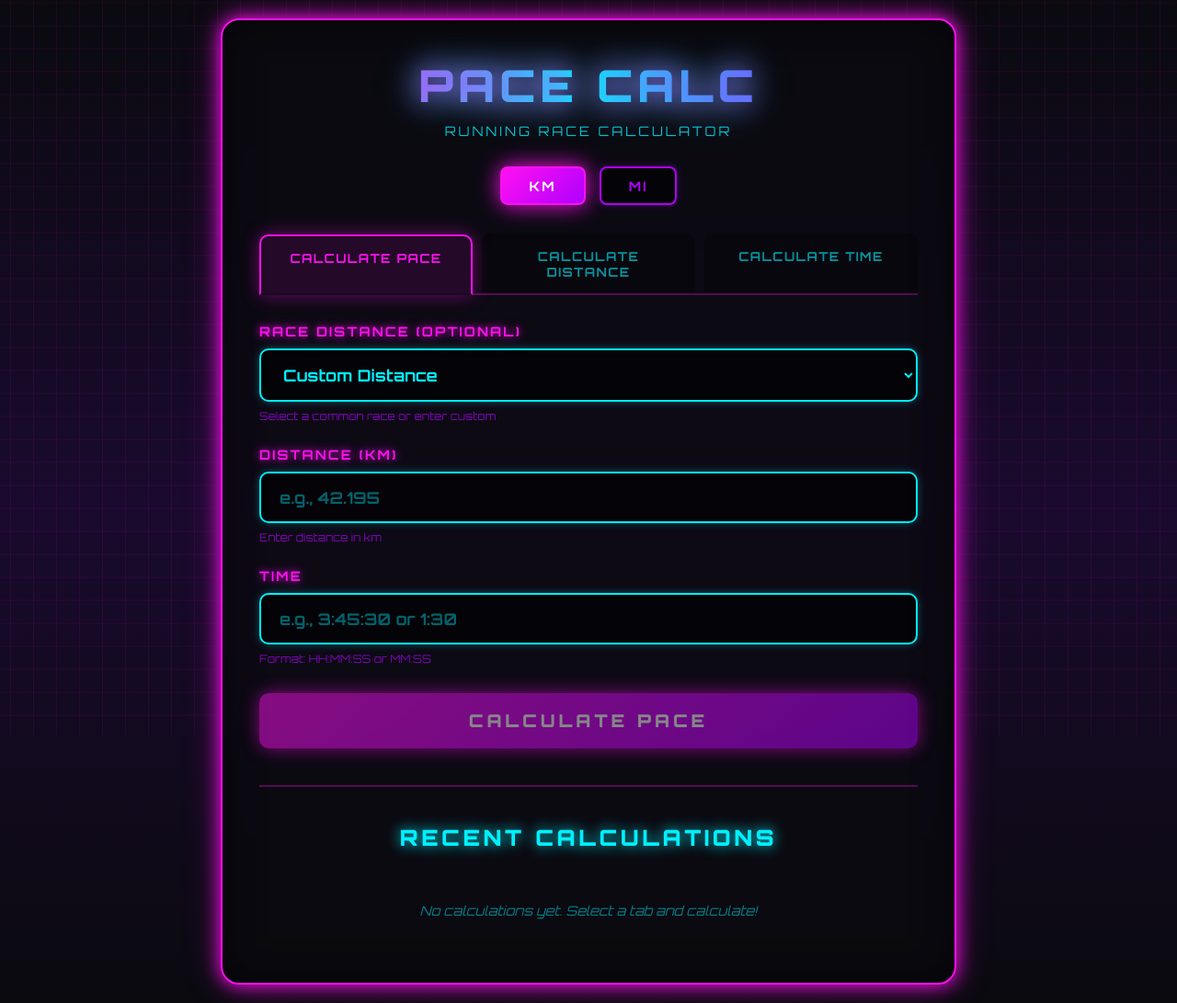
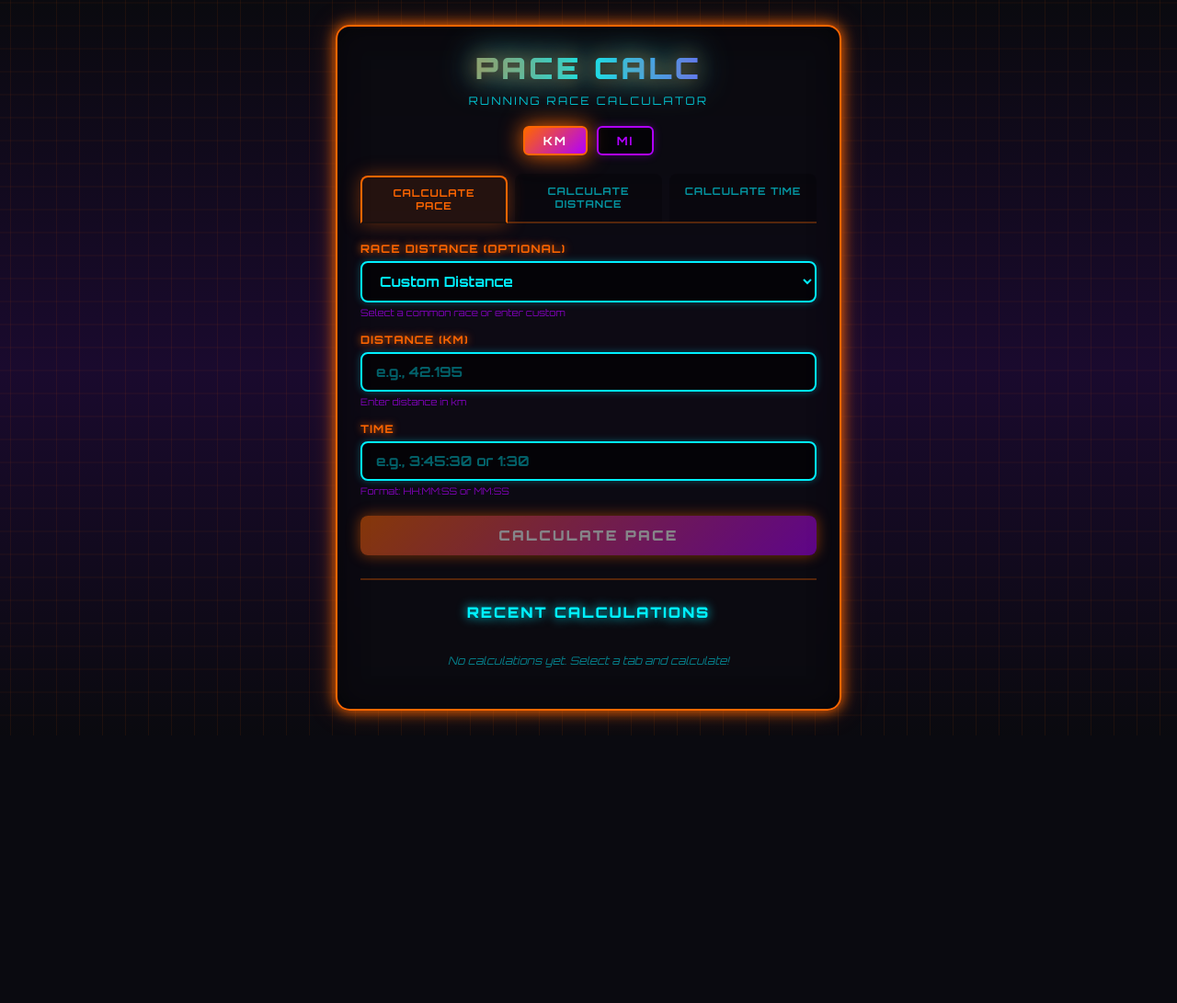
Before and after one commit to crousky/pace-calc-fox, an ASP.NET Core app: page / in a window 1280 px wide. Shown: the whole page at 92% size. After the commit the page ends 800 px from the top, so only its background shows below. Run offline with ASP.NET Core 8, Linux system fonts and the light colour scheme; style sheets or scripts are compiled from the project's sources.

Commit message:
Replace pink with neon orange and make UI more compact
Color Changes:
- Replaced all pink/magenta colors (#ff10f0) with neon orange (#ff6600)
- Updated all rgba(255, 16, 240) references to rgba(255, 102, 0)
- Maintained synthwave aesthetic with orange, blue, and purple palette

Size Reductions:
- Reduced calculator max-width from 800px to 550px
- Reduced container padding from 40px to 25px
- Reduced h1 font size from 3rem to 2rem
- Reduced subtitle from 0.9rem to 0.75rem
- Reduced unit selector buttons padding from 10px/30px to 6px/20px
- Reduced tabs padding from 15px/20px to 10px/12px
- Reduced tab font size from 0.85rem to 0.7rem
- Reduced input/select padding from 15px/20px to 10px/15px
- Reduced input/select font size from 1.1rem to 0.95rem
- Reduced label font size from 0.9rem to 0.75rem
- Reduced button padding from 18px to 12px
- Reduced button font size from 1.2rem to 0.95rem
- Reduced result display from 2.5rem to 1.8rem
- Reduced all margins and gaps throughout for compact layout

Overall Impact:
- Calculator now takes up ~30% less vertical space
- More compact, efficient use of screen real estate
- Maintains readability while being less overwhelming
- Better for smaller screens and quick calculations

```diff
--- a/PaceCalc/wwwroot/css/app.css
+++ b/PaceCalc/wwwroot/css/app.css
@@ -1,13 +1,13 @@
 @import url('https://fonts.googleapis.com/css2?family=Orbitron:wght@400;700;900&display=swap');
 
 :root {
-    --neon-pink: #ff10f0;
+    --neon-orange: #ff6600;
     --neon-blue: #00f0ff;
     --neon-purple: #b000ff;
     --neon-yellow: #fff700;
     --dark-bg: #0a0a0f;
     --darker-bg: #050508;
-    --grid-color: #ff10f044;
+    --grid-color: #ff660044;
 }
 
 * {
@@ -116,36 +116,36 @@ body::before {
 }
 
 .calculator-container {
-    max-width: 800px;
+    max-width: 550px;
     width: 100%;
-    padding: 40px;
+    padding: 25px;
     background: rgba(10, 10, 15, 0.8);
-    border: 2px solid var(--neon-pink);
-    border-radius: 20px;
+    border: 2px solid var(--neon-orange);
+    border-radius: 15px;
     box-shadow:
-        0 0 20px var(--neon-pink),
-        0 0 40px rgba(255, 16, 240, 0.3),
-        inset 0 0 40px rgba(0, 0, 0, 0.5);
+        0 0 15px var(--neon-orange),
+        0 0 30px rgba(255, 102, 0, 0.3),
+        inset 0 0 30px rgba(0, 0, 0, 0.5);
     backdrop-filter: blur(10px);
 }
 
 h1 {
-    font-size: 3rem;
+    font-size: 2rem;
     font-weight: 900;
     text-align: center;
-    margin-bottom: 10px;
-    background: linear-gradient(90deg, var(--neon-pink), var(--neon-blue), var(--neon-purple));
+    margin-bottom: 8px;
+    background: linear-gradient(90deg, var(--neon-orange), var(--neon-blue), var(--neon-purple));
     -webkit-background-clip: text;
     -webkit-text-fill-color: transparent;
     background-clip: text;
-    text-shadow: 0 0 30px rgba(255, 16, 240, 0.5);
+    text-shadow: 0 0 20px rgba(255, 102, 0, 0.5);
     letter-spacing: 0.1em;
     animation: glow 2s ease-in-out infinite alternate;
 }
 
 @keyframes glow {
     from {
-        filter: drop-shadow(0 0 5px var(--neon-pink));
+        filter: drop-shadow(0 0 5px var(--neon-orange));
     }
     to {
         filter: drop-shadow(0 0 20px var(--neon-blue));
@@ -155,8 +155,8 @@ h1 {
 .subtitle {
     text-align: center;
     color: var(--neon-blue);
-    font-size: 0.9rem;
-    margin-bottom: 30px;
+    font-size: 0.75rem;
+    margin-bottom: 20px;
     text-transform: uppercase;
     letter-spacing: 0.2em;
     opacity: 0.8;
@@ -166,18 +166,18 @@ h1 {
 .unit-selector {
     display: flex;
     justify-content: center;
-    gap: 15px;
-    margin-bottom: 30px;
+    gap: 10px;
+    margin-bottom: 20px;
 }
 
 .unit-option {
-    padding: 10px 30px;
+    padding: 6px 20px;
     background: rgba(0, 0, 0, 0.6);
     border: 2px solid var(--neon-purple);
-    border-radius: 8px;
+    border-radius: 6px;
     color: var(--neon-purple);
     font-weight: 700;
-    font-size: 0.9rem;
+    font-size: 0.8rem;
     cursor: pointer;
     transition: all 0.3s ease;
     letter-spacing: 0.15em;
@@ -185,42 +185,42 @@ h1 {
 }
 
 .unit-option:hover {
-    border-color: var(--neon-pink);
-    color: var(--neon-pink);
-    box-shadow: 0 0 20px rgba(255, 16, 240, 0.5);
+    border-color: var(--neon-orange);
+    color: var(--neon-orange);
+    box-shadow: 0 0 20px rgba(255, 102, 0, 0.5);
     transform: translateY(-2px);
 }
 
 .unit-option.active {
-    background: linear-gradient(135deg, var(--neon-pink), var(--neon-purple));
-    border-color: var(--neon-pink);
+    background: linear-gradient(135deg, var(--neon-orange), var(--neon-purple));
+    border-color: var(--neon-orange);
     color: white;
-    box-shadow: 0 0 25px var(--neon-pink);
+    box-shadow: 0 0 25px var(--neon-orange);
 }
 
 /* Tabs */
 .tabs {
     display: flex;
-    gap: 10px;
-    margin-bottom: 30px;
-    border-bottom: 2px solid rgba(255, 16, 240, 0.3);
+    gap: 8px;
+    margin-bottom: 20px;
+    border-bottom: 2px solid rgba(255, 102, 0, 0.3);
 }
 
 .tab {
     flex: 1;
-    padding: 15px 20px;
+    padding: 10px 12px;
     background: rgba(0, 0, 0, 0.4);
     border: 2px solid transparent;
     border-bottom: none;
-    border-radius: 10px 10px 0 0;
+    border-radius: 8px 8px 0 0;
     color: var(--neon-blue);
     font-weight: 700;
-    font-size: 0.85rem;
+    font-size: 0.7rem;
     text-align: center;
     cursor: pointer;
     transition: all 0.3s ease;
     text-transform: uppercase;
-    letter-spacing: 0.1em;
+    letter-spacing: 0.08em;
     opacity: 0.6;
 }
 
@@ -232,11 +232,11 @@ h1 {
 
 .tab.active {
     opacity: 1;
-    background: rgba(255, 16, 240, 0.1);
-    border-color: var(--neon-pink);
+    background: rgba(255, 102, 0, 0.1);
+    border-color: var(--neon-orange);
     border-bottom: 2px solid rgba(10, 10, 15, 0.8);
-    color: var(--neon-pink);
-    box-shadow: 0 0 20px rgba(255, 16, 240, 0.4);
+    color: var(--neon-orange);
+    box-shadow: 0 0 20px rgba(255, 102, 0, 0.4);
     position: relative;
     bottom: -2px;
 }
@@ -248,8 +248,8 @@ h1 {
 .input-grid {
     display: grid;
     grid-template-columns: 1fr;
-    gap: 25px;
-    margin-bottom: 30px;
+    gap: 15px;
+    margin-bottom: 20px;
 }
 
 .input-group {
@@ -258,37 +258,37 @@ h1 {
 
 label {
     display: block;
-    margin-bottom: 10px;
-    font-size: 0.9rem;
+    margin-bottom: 6px;
+    font-size: 0.75rem;
     font-weight: 700;
-    color: var(--neon-pink);
+    color: var(--neon-orange);
     text-transform: uppercase;
-    letter-spacing: 0.15em;
-    text-shadow: 0 0 10px var(--neon-pink);
+    letter-spacing: 0.1em;
+    text-shadow: 0 0 8px var(--neon-orange);
 }
 
 input {
     width: 100%;
-    padding: 15px 20px;
+    padding: 10px 15px;
     background: rgba(0, 0, 0, 0.6);
     border: 2px solid var(--neon-blue);
-    border-radius: 10px;
+    border-radius: 8px;
     color: var(--neon-blue);
     font-family: 'Orbitron', sans-serif;
-    font-size: 1.1rem;
+    font-size: 0.95rem;
     font-weight: 700;
     transition: all 0.3s ease;
     box-shadow:
-        0 0 10px rgba(0, 240, 255, 0.3),
-        inset 0 2px 10px rgba(0, 0, 0, 0.5);
+        0 0 8px rgba(0, 240, 255, 0.3),
+        inset 0 2px 8px rgba(0, 0, 0, 0.5);
 }
 
 input:focus {
     outline: none;
-    border-color: var(--neon-pink);
+    border-color: var(--neon-orange);
     box-shadow:
-        0 0 20px var(--neon-pink),
-        0 0 40px rgba(255, 16, 240, 0.3),
+        0 0 20px var(--neon-orange),
+        0 0 40px rgba(255, 102, 0, 0.3),
         inset 0 2px 10px rgba(0, 0, 0, 0.5);
     transform: translateY(-2px);
 }
@@ -305,27 +305,27 @@ input:disabled {
 /* Select/Dropdown Styling */
 select.race-select {
     width: 100%;
-    padding: 15px 20px;
+    padding: 10px 15px;
     background: rgba(0, 0, 0, 0.6);
     border: 2px solid var(--neon-blue);
-    border-radius: 10px;
+    border-radius: 8px;
     color: var(--neon-blue);
     font-family: 'Orbitron', sans-serif;
-    font-size: 1.1rem;
+    font-size: 0.95rem;
     font-weight: 700;
     cursor: pointer;
     transition: all 0.3s ease;
     box-shadow:
-        0 0 10px rgba(0, 240, 255, 0.3),
-        inset 0 2px 10px rgba(0, 0, 0, 0.5);
+        0 0 8px rgba(0, 240, 255, 0.3),
+        inset 0 2px 8px rgba(0, 0, 0, 0.5);
 }
 
 select.race-select:focus {
     outline: none;
-    border-color: var(--neon-pink);
+    border-color: var(--neon-orange);
     box-shadow:
-        0 0 20px var(--neon-pink),
-        0 0 40px rgba(255, 16, 240, 0.3),
+        0 0 20px var(--neon-orange),
+        0 0 40px rgba(255, 102, 0, 0.3),
         inset 0 2px 10px rgba(0, 0, 0, 0.5);
 }
 
@@ -337,8 +337,8 @@ select.race-select option {
 
 .hint-text {
     display: block;
-    margin-top: 8px;
-    font-size: 0.75rem;
+    margin-top: 4px;
+    font-size: 0.65rem;
     color: var(--neon-purple);
     opacity: 0.7;
     font-weight: 400;
@@ -346,21 +346,21 @@ select.race-select option {
 
 .calculate-button {
     width: 100%;
-    padding: 18px;
-    background: linear-gradient(135deg, var(--neon-pink), var(--neon-purple));
+    padding: 12px;
+    background: linear-gradient(135deg, var(--neon-orange), var(--neon-purple));
     border: none;
-    border-radius: 10px;
+    border-radius: 8px;
     color: white;
     font-family: 'Orbitron', sans-serif;
-    font-size: 1.2rem;
+    font-size: 0.95rem;
     font-weight: 900;
     text-transform: uppercase;
-    letter-spacing: 0.2em;
+    letter-spacing: 0.15em;
     cursor: pointer;
     transition: all 0.3s ease;
     box-shadow:
-        0 0 20px var(--neon-pink),
-        0 5px 15px rgba(0, 0, 0, 0.3);
+        0 0 15px var(--neon-orange),
+        0 4px 12px rgba(0, 0, 0, 0.3);
     position: relative;
     overflow: hidden;
 }
@@ -463,36 +463,36 @@ select.race-select option {
 }
 
 .results-section {
-    margin-top: 40px;
-    padding-top: 40px;
-    border-top: 2px solid rgba(255, 16, 240, 0.3);
+    margin-top: 25px;
+    padding-top: 25px;
+    border-top: 2px solid rgba(255, 102, 0, 0.3);
 }
 
 .results-title {
-    font-size: 1.5rem;
+    font-size: 1rem;
     font-weight: 900;
     color: var(--neon-blue);
     text-align: center;
-    margin-bottom: 25px;
+    margin-bottom: 15px;
     text-transform: uppercase;
-    letter-spacing: 0.15em;
-    text-shadow: 0 0 15px var(--neon-blue);
+    letter-spacing: 0.12em;
+    text-shadow: 0 0 12px var(--neon-blue);
 }
 
 .results-list {
     display: flex;
     flex-direction: column;
-    gap: 15px;
+    gap: 10px;
 }
 
 .result-item {
     background: rgba(0, 0, 0, 0.5);
     border: 2px solid var(--neon-purple);
-    border-radius: 10px;
-    padding: 20px;
+    border-radius: 8px;
+    padding: 12px;
     box-shadow:
-        0 0 15px rgba(176, 0, 255, 0.3),
-        inset 0 0 20px rgba(0, 0, 0, 0.3);
+        0 0 12px rgba(176, 0, 255, 0.3),
+        inset 0 0 15px rgba(0, 0, 0, 0.3);
     transition: all 0.3s ease;
     animation: slideIn 0.5s ease;
 }
@@ -528,26 +528,26 @@ select.race-select option {
 }
 
 .result-label {
-    color: var(--neon-pink);
-    font-size: 0.85rem;
+    color: var(--neon-orange);
+    font-size: 0.7rem;
     font-weight: 700;
     text-transform: uppercase;
-    letter-spacing: 0.1em;
+    letter-spacing: 0.08em;
 }
 
 .result-value {
     color: var(--neon-blue);
-    font-size: 1.1rem;
+    font-size: 0.85rem;
     font-weight: 900;
-    text-shadow: 0 0 10px var(--neon-blue);
+    text-shadow: 0 0 8px var(--neon-blue);
 }
 
 .no-results {
     text-align: center;
     color: rgba(0, 240, 255, 0.5);
     font-style: italic;
-    padding: 30px;
-    font-size: 0.9rem;
+    padding: 20px;
+    font-size: 0.75rem;
 }
 
 #blazor-error-ui {
```
Also changed, not shown: other parts of PaceCalc/wwwroot/css/app.css (+38 -38 lines).
